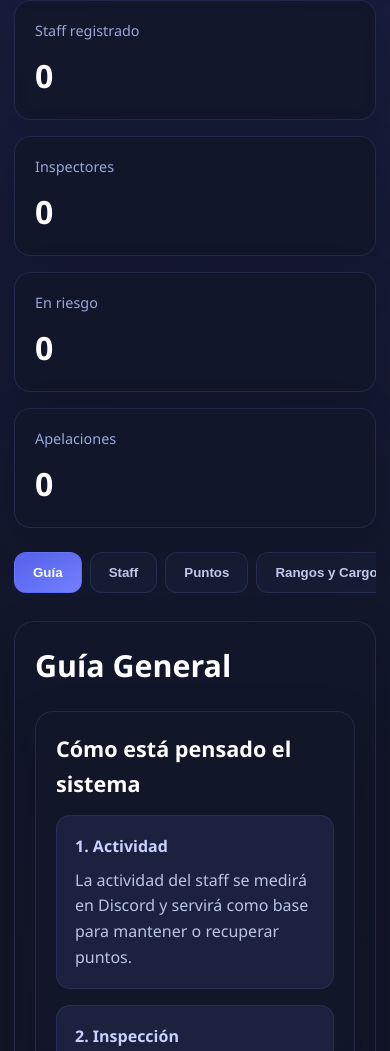
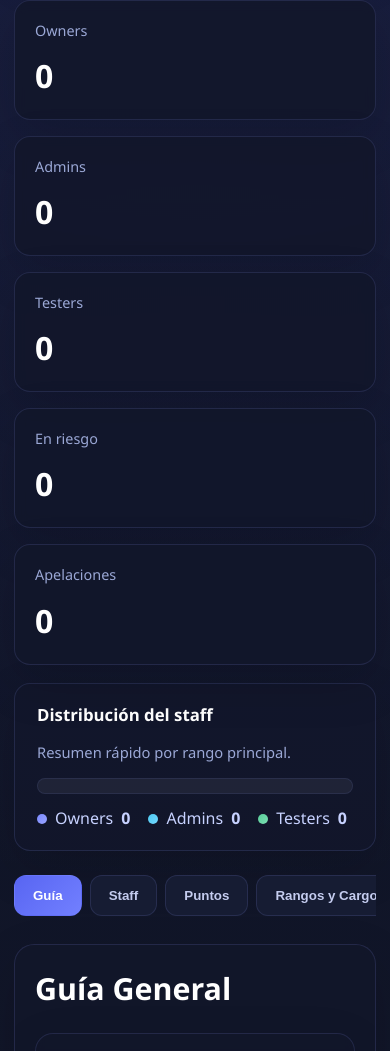
Before and after one commit to jowcraftpdiazflores-cell/JowAdmin, a plain HTML site: page index.html in a window 390 px wide. Shown: the part 488-1539 px from the top of the page. Drawn offline with Linux system fonts and the light colour scheme.

Commit message:
Ajusta resumen superior y corrige distribución del staff

```diff
--- a/index.html
+++ b/index.html
@@ -25,12 +25,16 @@
 
         <section class="stats-grid">
             <article class="stat-card">
-                <span class="stat-label">Staff registrado</span>
-                <strong id="total-staff">0</strong>
+                <span class="stat-label">Owners</span>
+                <strong id="total-owners">0</strong>
             </article>
             <article class="stat-card">
-                <span class="stat-label">Inspectores</span>
-                <strong id="total-inspectors">0</strong>
+                <span class="stat-label">Admins</span>
+                <strong id="total-admins">0</strong>
+            </article>
+            <article class="stat-card">
+                <span class="stat-label">Testers</span>
+                <strong id="total-testers">0</strong>
             </article>
             <article class="stat-card">
                 <span class="stat-label">En riesgo</span>
@@ -40,6 +44,23 @@
                 <span class="stat-label">Apelaciones</span>
                 <strong id="open-appeals">0</strong>
             </article>
+        </section>
+
+        <section class="distribution-card">
+            <div class="distribution-header">
+                <h3>Distribución del staff</h3>
+                <p>Resumen rápido por rango principal.</p>
+            </div>
+            <div class="distribution-bar" aria-label="Distribución del staff por rango">
+                <span id="owners-bar" class="distribution-segment segment-owner"></span>
+                <span id="admins-bar" class="distribution-segment segment-admin"></span>
+                <span id="testers-bar" class="distribution-segment segment-tester"></span>
+            </div>
+            <div class="distribution-legend">
+                <span><i class="legend-dot segment-owner"></i>Owners <strong id="owners-legend">0</strong></span>
+                <span><i class="legend-dot segment-admin"></i>Admins <strong id="admins-legend">0</strong></span>
+                <span><i class="legend-dot segment-tester"></i>Testers <strong id="testers-legend">0</strong></span>
+            </div>
         </section>
 
         <nav class="tabs-container">
--- a/script.js
+++ b/script.js
@@ -251,21 +251,40 @@ function renderAppealsTable() {
 }
 
 function renderDashboardStats() {
-  const totalStaff = document.getElementById("total-staff");
-  const totalInspectors = document.getElementById("total-inspectors");
+  const totalOwners = document.getElementById("total-owners");
+  const totalAdmins = document.getElementById("total-admins");
+  const totalTesters = document.getElementById("total-testers");
   const staffAtRisk = document.getElementById("staff-at-risk");
   const openAppeals = document.getElementById("open-appeals");
+  const ownersLegend = document.getElementById("owners-legend");
+  const adminsLegend = document.getElementById("admins-legend");
+  const testersLegend = document.getElementById("testers-legend");
+  const ownersBar = document.getElementById("owners-bar");
+  const adminsBar = document.getElementById("admins-bar");
+  const testersBar = document.getElementById("testers-bar");
 
-  totalStaff.textContent = String(staffMembers.length);
-  totalInspectors.textContent = String(
-    staffMembers.filter((member) => member.cargos.includes("Inspector")).length
-  );
+  const ownerCount = staffMembers.filter((member) => member.rango === "Owner").length;
+  const adminCount = staffMembers.filter((member) => member.rango === "Admin").length;
+  const testerCount = staffMembers.filter((member) => member.rango === "Tester").length;
+  const totalWithRange = Math.max(ownerCount + adminCount + testerCount, 1);
+
+  totalOwners.textContent = String(ownerCount);
+  totalAdmins.textContent = String(adminCount);
+  totalTesters.textContent = String(testerCount);
   staffAtRisk.textContent = String(
     staffMembers.filter((member) => member.puntos <= 2).length
   );
   openAppeals.textContent = String(
     appeals.filter((appeal) => appeal.estado !== "Cerrada").length
   );
+
+  ownersLegend.textContent = String(ownerCount);
+  adminsLegend.textContent = String(adminCount);
+  testersLegend.textContent = String(testerCount);
+
+  ownersBar.style.width = `${(ownerCount / totalWithRange) * 100}%`;
+  adminsBar.style.width = `${(adminCount / totalWithRange) * 100}%`;
+  testersBar.style.width = `${(testerCount / totalWithRange) * 100}%`;
 }
 
 function renderTags(tags) {
--- a/style.css
+++ b/style.css
@@ -64,9 +64,9 @@ body {
 
 .stats-grid {
     display: grid;
-    grid-template-columns: repeat(4, minmax(0, 1fr));
+    grid-template-columns: repeat(5, minmax(0, 1fr));
     gap: 16px;
-    margin-bottom: 24px;
+    margin-bottom: 18px;
 }
 
 .stat-card,
@@ -93,6 +93,83 @@ body {
 .stat-card strong {
     font-size: 2rem;
     color: #ffffff;
+}
+
+.distribution-card {
+    margin-bottom: 24px;
+    padding: 18px 22px;
+    border-radius: 16px;
+    background: rgba(18, 23, 43, 0.72);
+    border: 1px solid rgba(141, 153, 255, 0.14);
+    box-shadow: 0 18px 50px rgba(0, 0, 0, 0.14);
+}
+
+.distribution-header {
+    display: flex;
+    align-items: center;
+    justify-content: space-between;
+    gap: 12px;
+    margin-bottom: 14px;
+}
+
+.distribution-header h3 {
+    color: #ffffff;
+    font-size: 1.05rem;
+}
+
+.distribution-header p {
+    color: #9ba8d6;
+    font-size: 0.92rem;
+}
+
+.distribution-bar {
+    display: flex;
+    width: 100%;
+    height: 16px;
+    overflow: hidden;
+    border-radius: 999px;
+    background: rgba(255, 255, 255, 0.06);
+    border: 1px solid rgba(141, 153, 255, 0.1);
+}
+
+.distribution-segment {
+    display: block;
+    height: 100%;
+    min-width: 0;
+    transition: width 0.25s ease;
+}
+
+.segment-owner {
+    background: linear-gradient(135deg, #7b89ff, #98a4ff);
+}
+
+.segment-admin {
+    background: linear-gradient(135deg, #4cc9f0, #74d8ff);
+}
+
+.segment-tester {
+    background: linear-gradient(135deg, #57cc99, #7ce0b2);
+}
+
+.distribution-legend {
+    display: flex;
+    gap: 18px;
+    flex-wrap: wrap;
+    margin-top: 12px;
+    color: #c7d2ff;
+}
+
+.distribution-legend span {
+    display: inline-flex;
+    align-items: center;
+    gap: 8px;
+}
+
+.legend-dot {
+    width: 10px;
+    height: 10px;
+    border-radius: 50%;
+    display: inline-block;
 }
 
 .tabs-container {
@@ -353,9 +430,12 @@ li {
 
 @media (max-width: 980px) {
     .hero,
-    .stats-grid,
     .info-grid {
         grid-template-columns: 1fr;
+    }
+
+    .stats-grid {
+        grid-template-columns: repeat(2, minmax(0, 1fr));
     }
 }
 
@@ -370,8 +450,17 @@ li {
         padding: 20px;
     }
 
+    .distribution-header {
+        align-items: flex-start;
+        flex-direction: column;
+    }
+
     .hero h1 {
         font-size: 2.15rem;
+    }
+
+    .stats-grid {
+        grid-template-columns: 1fr;
     }
 
     table {
```
